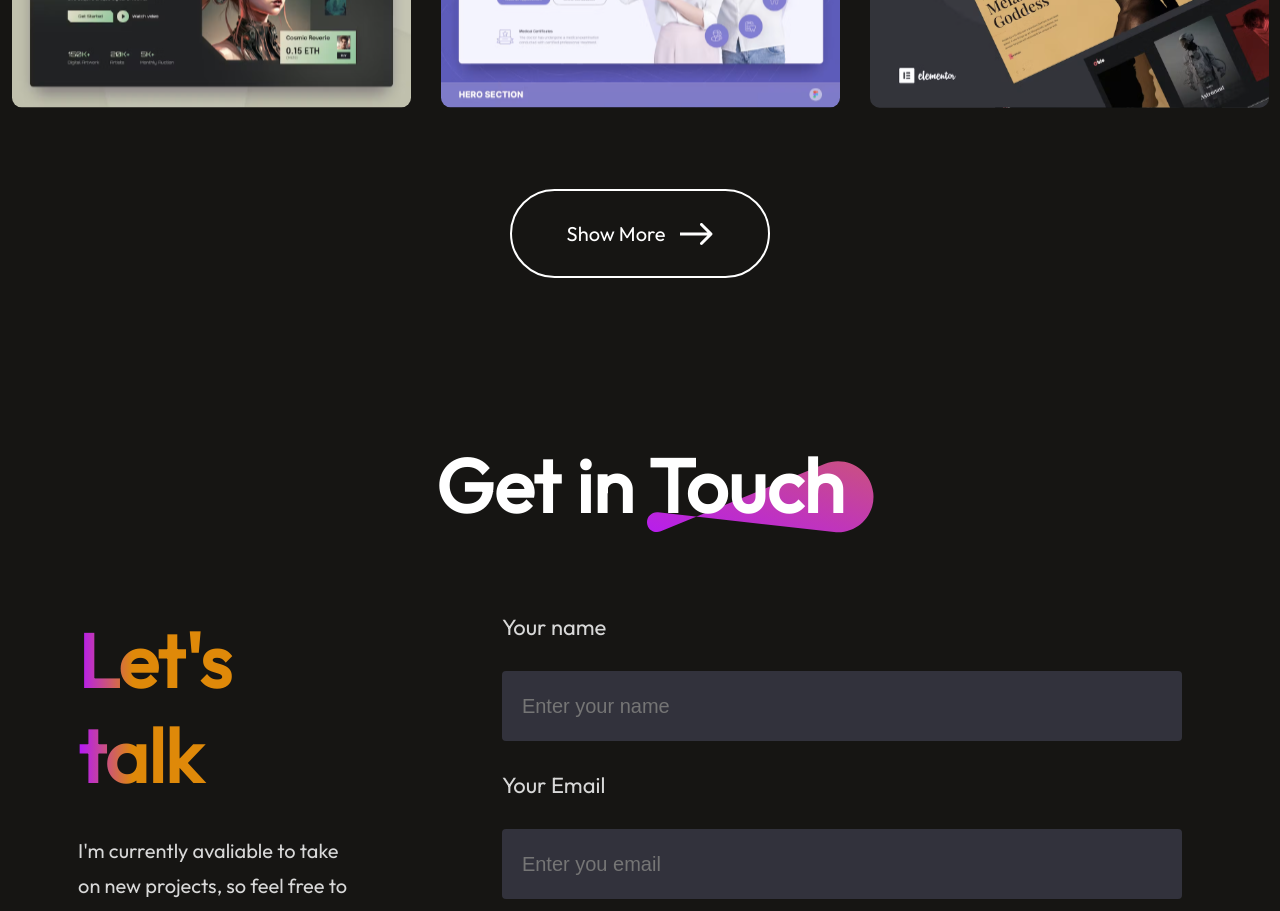
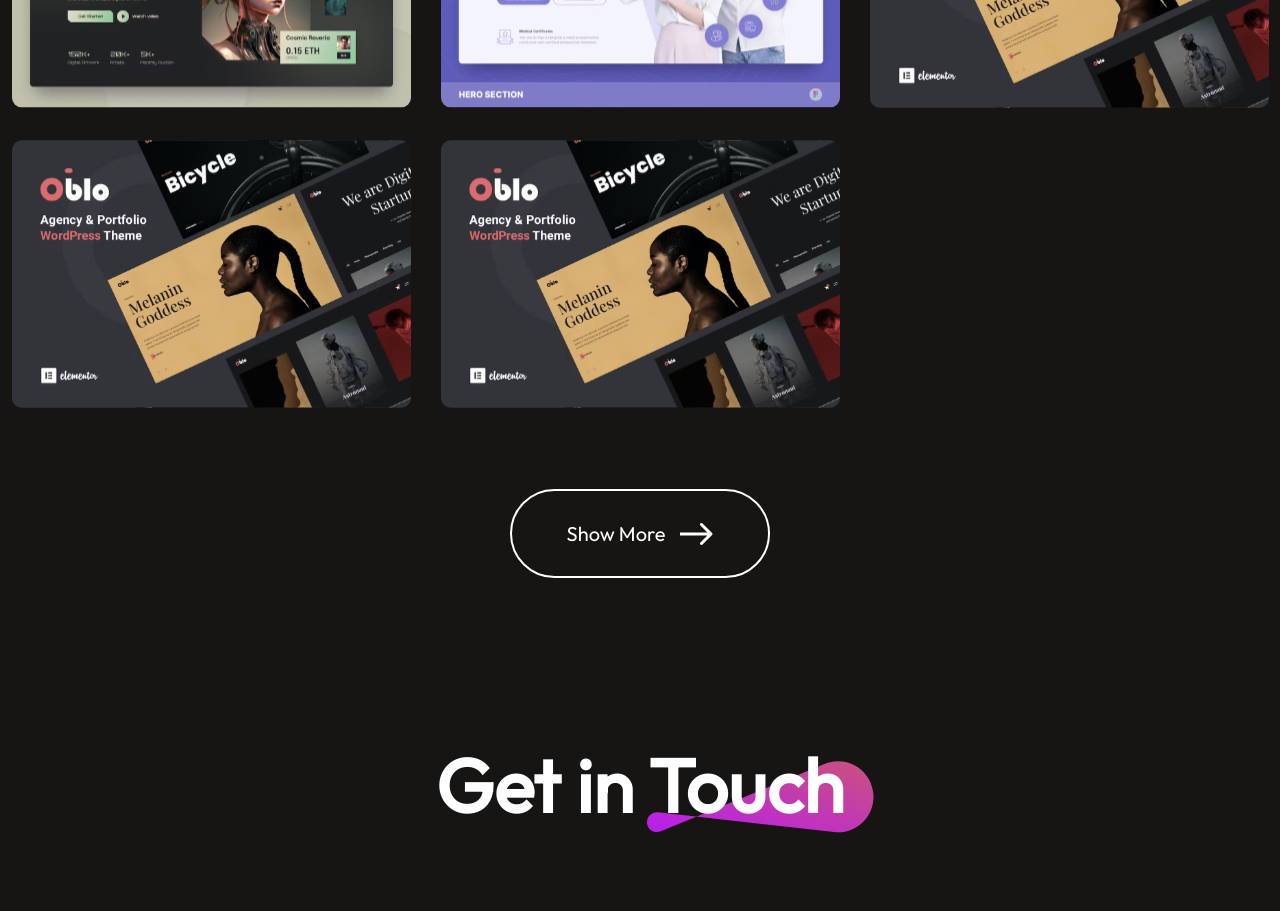
Before and after one commit to AryanV311/ReactWithH, a React (Vite) app in the folder 13Portfolio/: page / in a window 1280 px wide. Shown: the part 3560-4471 px from the top of the page. Built offline with nearby package versions, Linux system fonts and the light colour scheme.

Commit message:
added some style and added functionality to show more

```diff
--- a/13Portfolio/src/assets/mywork_data.js
+++ b/13Portfolio/src/assets/mywork_data.js
@@ -1,41 +1,67 @@
-import project1_img from '../assets/project_1.png'
-import project2_img from '../assets/project_2.svg'
-import project3_img from '../assets/project_3.svg'
-import project4_img from '../assets/project_4.svg'
-import project5_img from '../assets/project_5.svg'
-import project6_img from '../assets/project_6.svg'
+import project1_img from "../assets/project_1.png";
+import project2_img from "../assets/project_2.svg";
+import project3_img from "../assets/project_3.svg";
+import project4_img from "../assets/project_4.svg";
+import project5_img from "../assets/project_5.svg";
+import project6_img from "../assets/project_6.svg";
 
 const mywork_data = [
   {
-        w_no:1,
-        w_name:"Web design",
-        w_img:project1_img
+    w_no: 1,
+    w_name: "Web design",
+    w_img: project1_img,
+    w_description: "Short description of the project.",
+    w_link: "https://project-link.com",
   },
   {
-        w_no:2,
-        w_name:"Web design",
-        w_img:project2_img
+    w_no: 2,
+    w_name: "Web design",
+    w_img: project2_img,
+    w_description: "Short description of the project.",
+    w_link: "https://project-link.com",
   },
   {
-        w_no:3,
-        w_name:"Web design",
-        w_img:project3_img
+    w_no: 3,
+    w_name: "Web design",
+    w_img: project3_img,
+    w_description: "Short description of the project.",
+    w_link: "https://project-link.com",
   },
   {
-        w_no:4,
-        w_name:"Web design",
-        w_img:project4_img
+    w_no: 4,
+    w_name: "Web design",
+    w_img: project4_img,
+    w_description: "Short description of the project.",
+    w_link: "https://project-link.com",
   },
   {
-        w_no:5,
-        w_name:"Web design",
-        w_img:project5_img
+    w_no: 5,
+    w_name: "Web design",
+    w_img: project5_img,
+    w_description: "Short description of the project.",
+    w_link: "https://project-link.com",
   },
   {
-        w_no:6,
-        w_name:"Web design",
-        w_img:project6_img
+    w_no: 6,
+    w_name: "Web design",
+    w_img: project6_img,
+    w_description: "Short description of the project.",
+    w_link: "https://project-link.com",
   },
-]
+  {
+    w_no: 7,
+    w_name: "Web design",
+    w_img: project6_img,
+    w_description: "Short description of the project.",
+    w_link: "https://project-link.com",
+  },
+  {
+    w_no: 8,
+    w_name: "Web design",
+    w_img: project6_img,
+    w_description: "Short description of the project.",
+    w_link: "https://project-link.com",
+  },
+];
 
 export default mywork_data;
```
Lines whose indentation alone changed are shown as unchanged.
